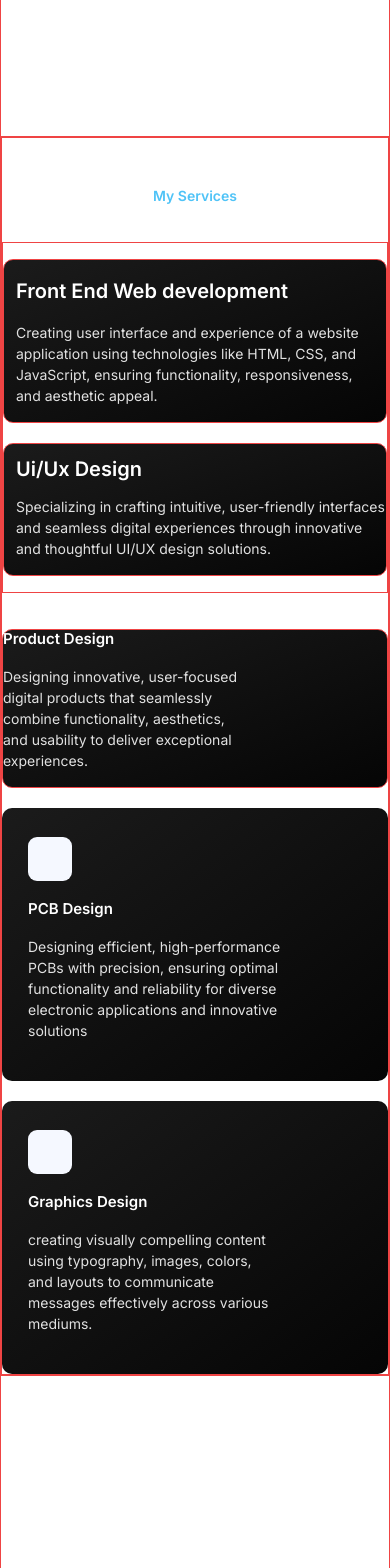
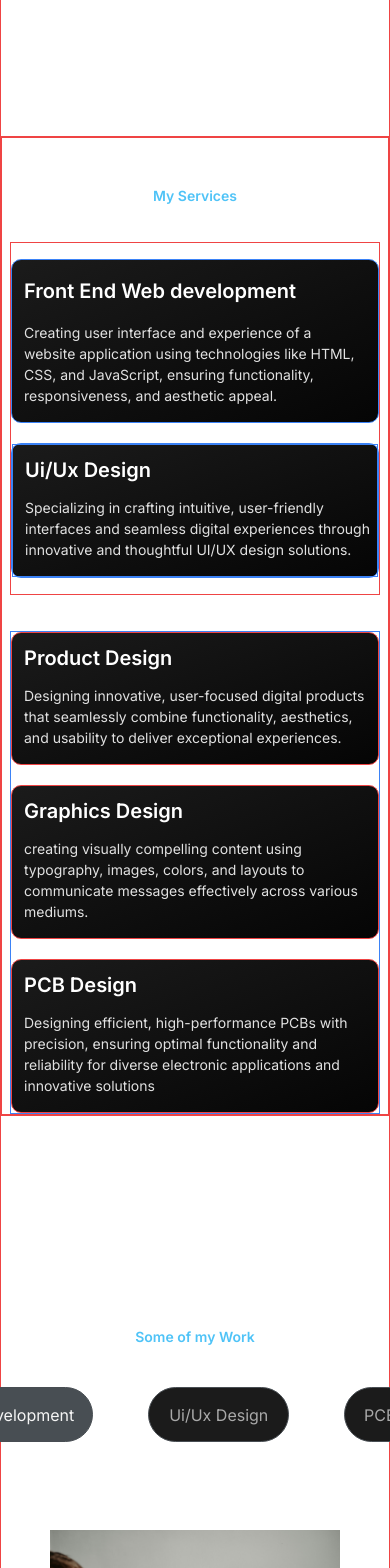
Before and after one commit to EyosiSol/myportfolio, a Next.js app: page / in a window 390 px wide. Shown: the part 1860-3428 px from the top of the page. Built offline with nearby package versions, Linux system fonts and the light colour scheme.

Commit message:
feature : responsiveness on What I do section

```diff
--- a/src/app/components/whatIdo.tsx
+++ b/src/app/components/whatIdo.tsx
@@ -10,7 +10,7 @@ export default function whatido({
   inter: any;
 }) {
   return (
-    <div className="w-dvw md:w-fit h-auto flex-col justify-start items-center gap-9 inline-flex border-2 border-red-500">
+    <div className="px-2 w-dvw md:max-w-[1000px] h-auto flex-col justify-start items-center gap-9 inline-flex border-2 border-red-500">
       <div className="flex-col justify-start items-center flex">
         <div
           className={`text-white text-4xl mb-2 md:text-[45px] font-extrabold ${inter.className} font-inter`}
@@ -24,8 +24,8 @@ export default function whatido({
         </div>
       </div>
       <div className="grid md:grid-cols-3 items-center h-full py-4 gap-5 w-full border border-red-500">
-        <div className=" w-full md:col-span-2 flex justify-center items-center gap-1 h-fit py-4 bg-gradient-to-br from-[#1b1b1b] to-[#050505] rounded-[10px] border border-red-500">
-          <div className="w-full md:w-[300px] px-3 md:px-0 left-[20px] top-[101px] flex-col justify-center md:justify-start md:items-start gap-4 inline-flex">
+        <div className=" w-full md:w-fit md:col-span-2 flex justify-center items-center gap-1 h-fit py-4 bg-gradient-to-br from-[#1b1b1b] to-[#050505] rounded-[10px] border border-blue-500">
+          <div className="w-full md:w-fit px-3 md:px-0 left-[20px] top-[101px] flex-col justify-center md:justify-start md:items-start gap-4 inline-flex">
             <div className="hidden md:flex left-[20px] top-[38px] justify-center md:justify-start md:items-start gap-2.5">
               <div className="w-11 h-11 bg-[#f5f8ff] rounded-[9px]" />
               <div className="w-6 h-6 overflow-hidden" />
@@ -36,7 +36,7 @@ export default function whatido({
               Front End Web development
             </div>
             <div
-              className={`w-full md:w-[314px] text-[#e1e1e1] text-sm font-normal ${inter.className} leading-[21px]`}
+              className={`w-full md:w-full text-[#e1e1e1] text-sm font-normal ${inter.className} leading-[21px]`}
             >
               Creating user interface and experience of a website application
               using technologies like HTML, CSS, and JavaScript, ensuring
@@ -44,26 +44,26 @@ export default function whatido({
             </div>
           </div>
           <Image
-            className="hidden md:w-[280px] rounded-[10px]"
+            className="hidden md:block rounded-[10px]"
             src="/images/webdev2.jpg"
             alt="Web Development"
             width={280}
             height={280}
           />
         </div>
-        <div className="w-full h-auto flex  justify-center items-center bg-gradient-to-br from-[#1b1b1b] to-[#050505] rounded-[10px] border border-red-500">
-          <div className="w-full md:w-[289px] md:h-full flex-col gap-6 justify-start items-center md:items-start pl-3 md:pl-[26px] inline-flex">
-            <div className=" hidden md:block p-2 bg-[#f5f8ff] rounded-[9px] justify-start items-start md:gap-2.5  overflow-hidden">
+        <div className="w-full h-full flex flex-col   bg-gradient-to-br from-[#1b1b1b] to-[#050505] rounded-[10px] border border-blue-500">
+          <div className="w-full md:w-full md:h-full flex-col gap-3 justify-center items-center md:items-start pl-3 md:pl-[26px] inline-flex border border-blue-500">
+            <div className=" hidden md:block p-2 bg-[#f5f8ff] rounded-[9px] md:gap-2.5  overflow-hidden">
               <div className="w-6 h-6 overflow-hidden" />
             </div>
-            <div className=" h-auto py-4 md:h-[157px] flex-col justify-start items-start gap-[18px] inline-flex">
+            <div className=" h-full py-4 md:h-[157px] flex-col justify-start items-start gap-[18px] inline-flex">
               <div
                 className={`w-full md:w-[237px] text-white text-xl font-semibold ${inter.className} leading-[18px]`}
               >
                 Ui/Ux Design
               </div>
               <div
-                className={` w-full h-auto md:w-[243px] md:h-[121px] text-[#e1e1e1] text-sm font-normal ${inter.className} leading-[21px]`}
+                className={`w-full h-auto md:w-full text-wrap md:h-auto text-[#e1e1e1] text-sm font-normal ${inter.className} leading-[21px]`}
               >
                 Specializing in crafting intuitive, user-friendly interfaces and
                 seamless digital experiences through innovative and thoughtful
@@ -73,20 +73,20 @@ export default function whatido({
           </div>
         </div>
       </div>
-      <div className="w-full flex-col md:flex-row md:self-stretch justify-start items-start gap-5 flex">
-        <div className="grow shrink basis-0 self-stretch md:p-6 flex-col justify-end items-start md:gap-[19px] inline-flex bg-gradient-to-br from-[#1b1b1b] to-[#050505] rounded-[10px] border border-red-500">
+      <div className="w-full flex-col md:flex-row justify-start items-start gap-5 flex border border-blue-500 ">
+        <div className="md:p-6 flex-col justify-center items-center md:justify-end md:items-start md:gap-[19px] inline-flex bg-gradient-to-br from-[#1b1b1b] to-[#050505] rounded-[10px] border border-red-500 pl-3">
           <div className=" hidden md:flex p-2.5 bg-[#f5f8ff] rounded-[9px] justify-start items-start gap-2.5  overflow-hidden">
             <div className="w-6 h-6 overflow-hidden" />
           </div>
-          <div className="self-stretch h-[157px] flex-col justify-start items-start gap-[18px] inline-flex">
+          <div className="self-stretch py-4  h-auto md:h-auto flex-col justify-start items-start gap-[18px] inline-flex">
             <div
-              className={`w-[237px] text-white text-[15px] font-semibold ${inter.className} leading-[18px]`}
+              className={` w-full md:w-full text-white  text-xl  text-[15px] font-semibold ${inter.className} leading-[18px]`}
             >
               {" "}
               Product Design
             </div>
             <div
-              className={`w-[243px] h-[121px] text-[#e1e1e1] text-sm font-normal ${inter.className} leading-[21px]`}
+              className={`w-full pr-1 md:w-auto h-auto md:h-[121px] text-[#e1e1e1] text-sm font-normal ${inter.className} leading-[21px]`}
             >
               Designing innovative, user-focused digital products that
               seamlessly combine functionality, aesthetics, and usability to
@@ -95,18 +95,40 @@ export default function whatido({
             </div>
           </div>
         </div>
-        <div className="grow shrink basis-0 self-stretch pl-[26px] pr-[7px] pt-[29px] pb-1.5 flex-col justify-end items-start gap-[19px] inline-flex bg-gradient-to-br from-[#1b1b1b] to-[#050505] rounded-[10px]">
-          <div className="p-2.5 bg-[#f5f8ff] rounded-[9px] justify-start items-start gap-2.5 inline-flex overflow-hidden">
+        <div className="md:p-6 flex-col justify-center items-center md:justify-end md:items-start md:gap-[19px] inline-flex bg-gradient-to-br from-[#1b1b1b] to-[#050505] rounded-[10px] border border-red-500 pl-3">
+          <div className=" hidden md:flex p-2.5 bg-[#f5f8ff] rounded-[9px] justify-start items-start gap-2.5  overflow-hidden">
             <div className="w-6 h-6 overflow-hidden" />
           </div>
-          <div className="self-stretch h-[175px] flex-col justify-start items-start gap-[18px] inline-flex">
+          <div className="self-stretch py-4  h-auto md:h-auto flex-col justify-start items-start gap-[18px] inline-flex">
             <div
-              className={`w-[237px] text-white text-[15px] font-semibold ${inter.className} leading-[18px]`}
+              className={` w-full md:w-auto text-white  text-xl  text-[15px] font-semibold ${inter.className} leading-[18px]`}
             >
+              {" "}
+              Graphics Design
+            </div>
+            <div
+              className={` w-full pr-1 md:w-auto h-auto md:h-auto text-[#e1e1e1] text-sm font-normal ${inter.className} leading-[21px]`}
+            >
+              creating visually compelling content using typography, images,
+              colors, and layouts to communicate messages effectively across
+              various mediums.
+              <br />
+            </div>
+          </div>
+        </div>
+        <div className="md:p-6 flex-col justify-center items-center md:justify-end md:items-start md:gap-[19px] inline-flex bg-gradient-to-br from-[#1b1b1b] to-[#050505] rounded-[10px] border border-red-500 pl-3">
+          <div className=" hidden md:flex p-2.5 bg-[#f5f8ff] rounded-[9px] justify-start items-start gap-2.5  overflow-hidden">
+            <div className="w-6 h-6 overflow-hidden" />
+          </div>
+          <div className="self-stretch py-4  h-auto md:h-auto flex-col justify-start items-start gap-[18px] inline-flex">
+            <div
+              className={` w-full md:w-[237px] text-white  text-xl  text-[15px] font-semibold ${inter.className} leading-[18px]`}
+            >
+              {" "}
               PCB Design
             </div>
             <div
-              className={`w-[270px] h-[121px] text-[#e1e1e1] text-sm font-normal ${inter.className} leading-[21px]`}
+              className={` w-full pr-1 md:w-auto h-auto md:h-auto text-[#e1e1e1] text-sm font-normal ${inter.className} leading-[21px]`}
             >
               Designing efficient, high-performance PCBs with precision,
               ensuring optimal functionality and reliability for diverse
@@ -115,26 +137,6 @@ export default function whatido({
             </div>
           </div>
         </div>
-        <div className="grow shrink basis-0 self-stretch pl-[26px] pr-3 pt-[29px] pb-6 flex-col justify-end items-start gap-[19px] inline-flex bg-gradient-to-br from-[#1b1b1b] to-[#050505] rounded-[10px]">
-          <div className="p-2.5 bg-[#f5f8ff] rounded-[9px] justify-start items-start gap-2.5 inline-flex overflow-hidden">
-            <div className="w-6 h-6 overflow-hidden" />
-          </div>
-          <div className="self-stretch h-[157px] flex-col justify-start items-start gap-[18px] inline-flex">
-            <div
-              className={`w-[237px] text-white text-[15px] font-semibold ${inter.className} leading-[18px]`}
-            >
-              Graphics Design
-            </div>
-            <div
-              className={`w-[243px] h-[121px] text-[#e1e1e1] text-sm font-normal ${inter.className} leading-[21px]`}
-            >
-              creating visually compelling content using typography, images,
-              colors, and layouts to communicate messages effectively across
-              various mediums.
-              <br />
-            </div>
-          </div>
-        </div>
       </div>
     </div>
   );
```
